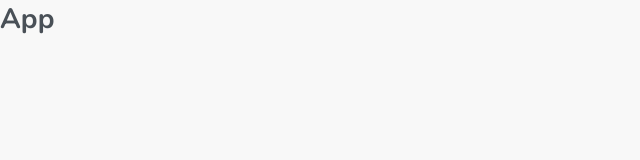
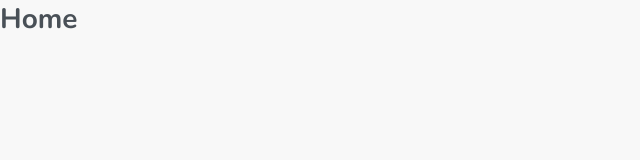
Before and after one commit to Felipstein/metrito-challenge-frontend, a React (Vite) app: page / in a window 1280 px wide. Shown: the top 160 px of the page, without its empty margins (0-640 px from the left). Built offline with nearby package versions, Linux system fonts and the light colour scheme.

Commit message:
✨ feat: added routes

```diff
--- a/src/App.tsx
+++ b/src/App.tsx
@@ -1,5 +1,7 @@
 import React from 'react';
+import { BrowserRouter } from 'react-router-dom';
 import { ThemeProvider } from 'styled-components';
+import { Routes } from './Routes';
 
 import GlobalStyles from './styles/global';
 import light from './styles/themes/light';
@@ -8,7 +10,9 @@ export const App: React.FC = () => {
   return (
     <ThemeProvider theme={light}>
       <GlobalStyles />
-      <h1>App</h1>
+      <BrowserRouter>
+        <Routes />
+      </BrowserRouter>
     </ThemeProvider>
   );
 };
--- /dev/null
+++ b/src/Routes.tsx
@@ -0,0 +1,15 @@
+import React from 'react';
+import { Navigate, Route, Routes as ReactRoutes } from 'react-router-dom';
+
+export const Routes: React.FC = () => {
+
+  return (
+    <ReactRoutes>
+      <Route path='/' element={<h1>Home</h1>} />
+
+      <Route path='/order/:orderId' element={<h1>Order Info</h1>} />
+
+      <Route path='*' element={<Navigate to='/' />} />
+    </ReactRoutes>
+  );
+};
```
